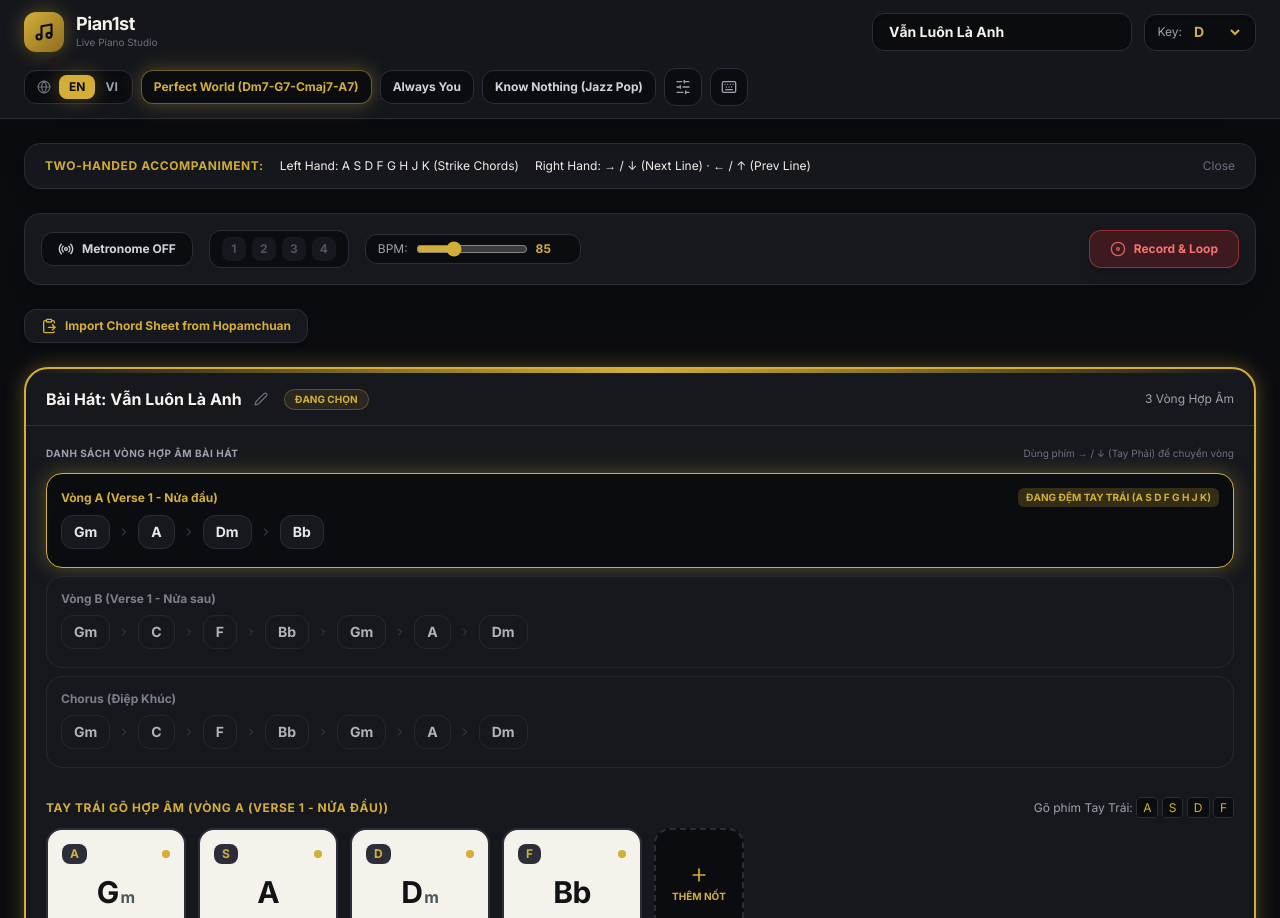
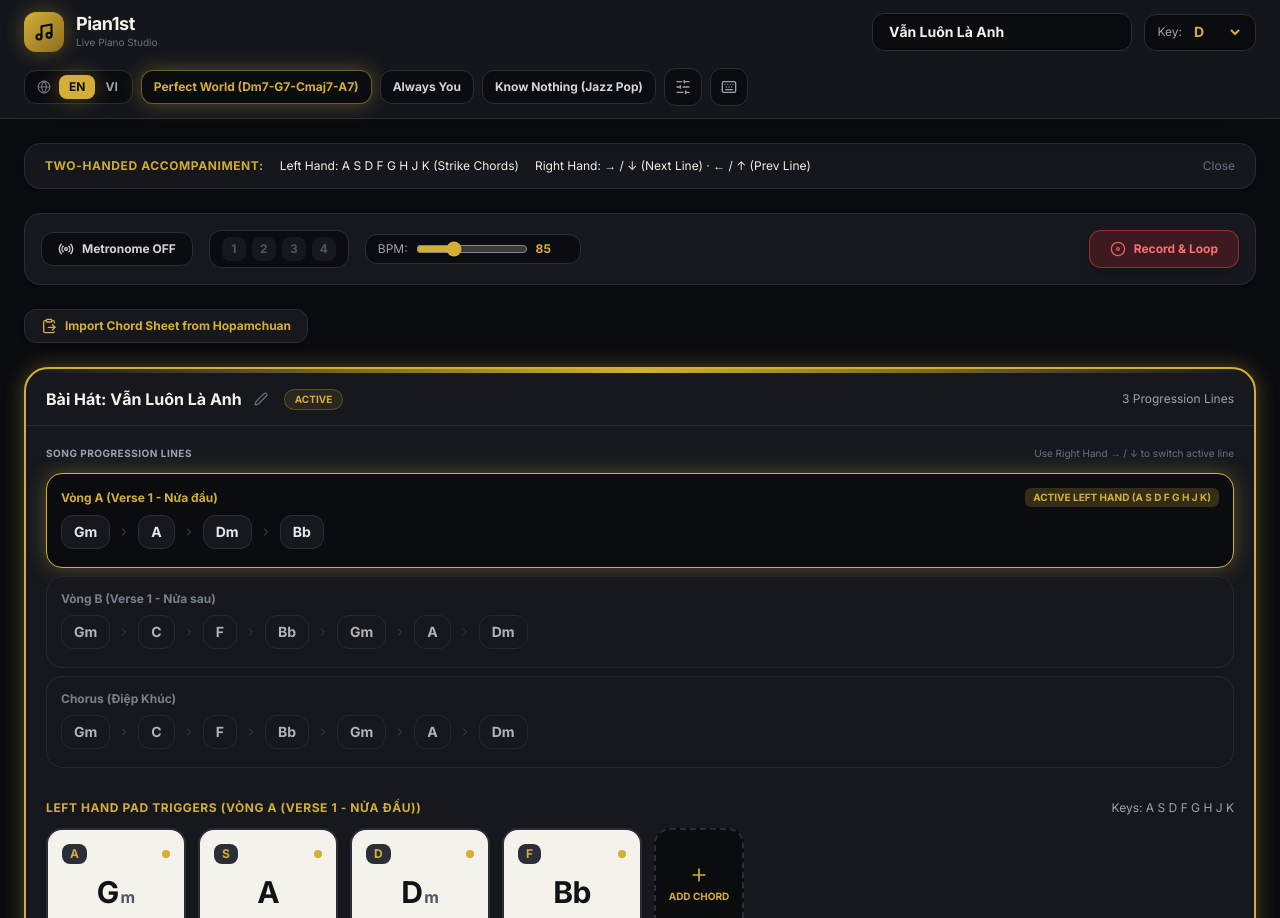
Before and after one commit to tuwang2301/pian1st, a Next.js app: page / in a window 1280 px wide. Shown: the top 918 px of the page. Built offline with nearby package versions, Linux system fonts and the light colour scheme.

Commit message:
style(ui): polish SectionPadGroup component with bilingual support

```diff
--- a/components/pad/SectionPadGroup.tsx
+++ b/components/pad/SectionPadGroup.tsx
@@ -4,7 +4,8 @@ import React, { useState } from 'react';
 import { usePadStore, LineProgression } from '../../store/usePadStore';
 import { ChordPad } from './ChordPad';
 import { ChordSelectorModal } from '../chords/ChordSelectorModal';
-import { Plus, Trash2, Edit2, Check, X, ArrowRight, ArrowDown, ChevronRight } from 'lucide-react';
+import { translations } from '../../lib/i18n/translations';
+import { Plus, Trash2, Edit2, Check, X, ChevronRight } from 'lucide-react';
 
 interface SectionPadGroupProps {
   sectionId: string;
@@ -30,7 +31,10 @@ export const SectionPadGroup: React.FC<SectionPadGroupProps> = ({
     updateSectionName,
     removeSection,
     sections,
+    language,
   } = usePadStore();
+
+  const t = translations[language];
 
   const [modalOpen, setModalOpen] = useState(false);
   const [editingName, setEditingName] = useState(false);
@@ -95,7 +99,7 @@ export const SectionPadGroup: React.FC<SectionPadGroupProps> = ({
 
           {isActive && (
             <span className="text-[10px] font-mono text-[#D4AF37] bg-[#D4AF37]/10 px-2.5 py-0.5 rounded-full border border-[#D4AF37]/30 font-bold">
-              ĐANG CHỌN
+              {t.selectedTag}
             </span>
           )}
         </div>
@@ -105,13 +109,12 @@ export const SectionPadGroup: React.FC<SectionPadGroupProps> = ({
             <button
               onClick={e => { e.stopPropagation(); removeSection(sectionId); }}
               className="p-1.5 text-gray-500 hover:text-red-400 hover:bg-red-500/10 rounded-lg transition-all"
-              title="Xóa đoạn"
             >
               <Trash2 className="w-3.5 h-3.5" />
             </button>
           )}
           <span className="text-xs font-mono text-gray-400">
-            {lines.length} Vòng Hợp Âm
+            {lines.length} {t.progressionLinesCount}
           </span>
         </div>
       </div>
@@ -122,10 +125,10 @@ export const SectionPadGroup: React.FC<SectionPadGroupProps> = ({
         <div className="space-y-3">
           <div className="flex items-center justify-between">
             <span className="text-[10px] font-mono font-bold text-gray-400 uppercase tracking-wider">
-              Danh Sách Vòng Hợp Âm Bài Hát
+              {t.progressionLinesTitle}
             </span>
             <span className="text-[10px] font-mono text-gray-500">
-              Dùng phím → / ↓ (Tay Phải) để chuyển vòng
+              {t.rightHandNavHint}
             </span>
           </div>
 
@@ -148,7 +151,7 @@ export const SectionPadGroup: React.FC<SectionPadGroupProps> = ({
                     </span>
                     {isLineActive && (
                       <span className="text-[10px] font-mono text-[#D4AF37] bg-[#D4AF37]/20 px-2 py-0.5 rounded-md font-bold">
-                        ĐANG ĐỆM TAY TRÁI (A S D F G H J K)
+                        {t.activeLineTag}
                       </span>
                     )}
                   </div>
@@ -186,10 +189,10 @@ export const SectionPadGroup: React.FC<SectionPadGroupProps> = ({
           <div className="space-y-3 pt-2">
             <div className="flex items-center justify-between">
               <span className="text-xs font-mono font-bold text-[#D4AF37] uppercase tracking-wider">
-                Tay Trái Gõ Hợp Âm ({activeLine.lineName})
+                {t.leftHandSectionTitle} ({activeLine.lineName})
               </span>
               <span className="text-xs font-mono text-gray-400">
-                Gõ phím Tay Trái: <kbd className="bg-[#0B0C10] border border-[#2B2E38] px-1.5 py-0.5 rounded text-[#D4AF37]">A</kbd> <kbd className="bg-[#0B0C10] border border-[#2B2E38] px-1.5 py-0.5 rounded text-[#D4AF37]">S</kbd> <kbd className="bg-[#0B0C10] border border-[#2B2E38] px-1.5 py-0.5 rounded text-[#D4AF37]">D</kbd> <kbd className="bg-[#0B0C10] border border-[#2B2E38] px-1.5 py-0.5 rounded text-[#D4AF37]">F</kbd>
+                {t.leftHandKeysHint}
               </span>
             </div>
 
@@ -214,7 +217,7 @@ export const SectionPadGroup: React.FC<SectionPadGroupProps> = ({
                   className="min-h-[96px] min-w-[90px] rounded-2xl border-2 border-dashed border-[#2B2E38] hover:border-[#D4AF37] bg-[#0B0C10] hover:bg-[#21242E] text-[#D4AF37] flex flex-col items-center justify-center gap-1 transition-all hover:scale-[1.02]"
                 >
                   <Plus className="w-5 h-5" />
-                  <span className="text-[10px] font-mono font-bold uppercase">Thêm Nốt</span>
+                  <span className="text-[10px] font-mono font-bold uppercase">{t.addChord}</span>
                 </button>
               )}
             </div>
```
